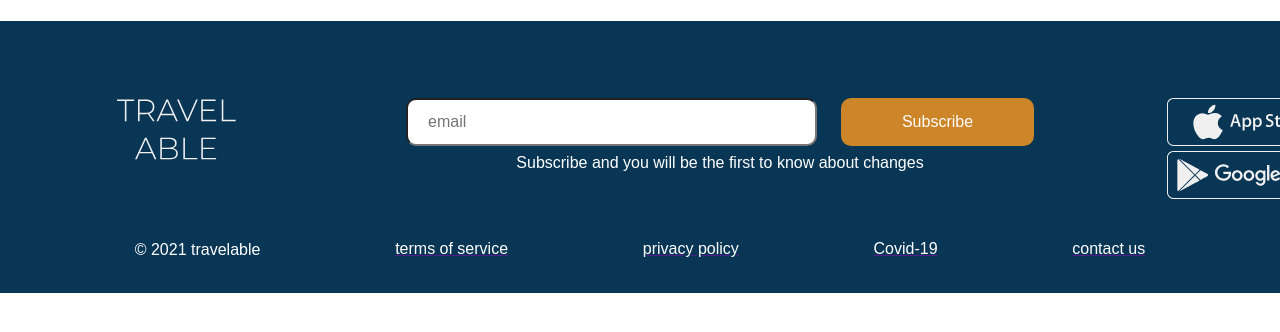
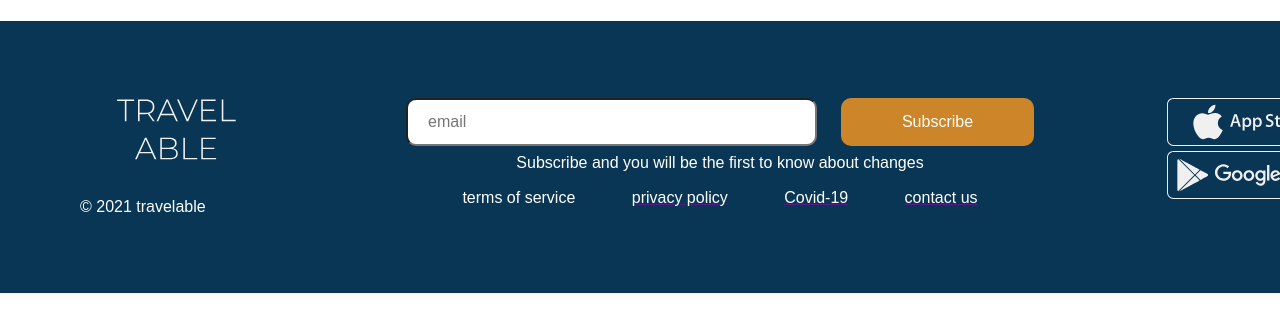
Before and after one commit to tatianakomar/travelable, a React (Create React App) app: page / in a window 1280 px wide. Shown: the top 332 px of the page. Built offline with nearby package versions, Linux system fonts and the light colour scheme.

Commit message:
updating layout

```diff
--- a/src/components/Footer/Footer.js
+++ b/src/components/Footer/Footer.js
@@ -6,7 +6,11 @@ function Footer() {
 
       <div className="footer__row">
 
-        <img className="footer_logo" src="images/footer_logo.svg" alt="Travel Able text logo"></img>
+        <div className="footer__column">
+          <img className="footer_logo" src="images/footer_logo.svg" alt="Travel Able text logo"></img>
+          <p className="footer__copyright">&copy; 2021 travelable</p>
+          <a href="" target="_blank"></a>
+        </div>
 
         <div className="footer__input">
           <div className="footer__input_email">
@@ -15,6 +19,20 @@ function Footer() {
               className="button" target="_blank">Subscribe</a>
           </div>
           <p className="footer__input_text">Subscribe and you will be the first to know about changes</p>
+
+          <ul className="footer__menu">
+
+            <li className="footer__terms">terms of service</li>
+            <a href="" target="_blank">
+              <li className="footer__privacy">privacy policy</li>
+            </a>
+            <a href="" target="_blank">
+              <li className="footer__covid">Covid-19</li>
+            </a>
+            <a href="" target="_blank">
+              <li className="footer__contact">contact us</li>
+            </a>
+          </ul>
         </div>
 
 
@@ -32,21 +50,7 @@ function Footer() {
       </div>
 
 
-      <ul className="footer__menu">
-        <li className="footer__copyright">&copy; 2021 travelable</li>
-        <a href="" target="_blank">
-          <li className="footer__terms">terms of service</li>
-        </a>
-        <a href="" target="_blank">
-          <li className="footer__privacy">privacy policy</li>
-        </a>
-        <a href="" target="_blank">
-          <li className="footer__covid">Covid-19</li>
-        </a>
-        <a href="" target="_blank">
-          <li className="footer__contact">contact us</li>
-        </a>
-      </ul>
+
 
     </footer>
   )
--- /dev/null
+++ b/src/components/Footer/__column/footer__column.css
@@ -0,0 +1,4 @@
+.footer__column {
+  display: inline-flex;
+  flex-direction: column;
+}
--- a/src/components/Footer/__copyright/footer__copyright.css
+++ b/src/components/Footer/__copyright/footer__copyright.css
@@ -4,5 +4,4 @@
     line-height: 19.5px;
     font-size: 16px;
     margin: 0;
-    margin-bottom: 24px;
   }
--- a/src/components/Footer/_logo/footer_logo.css
+++ b/src/components/Footer/_logo/footer_logo.css
@@ -1,4 +1,5 @@
 .footer_logo {
     max-width: 193px;
     padding-right: 133px;
+    padding-bottom: 37px;
   }
--- a/src/index.css
+++ b/src/index.css
@@ -7,6 +7,7 @@
 @import url(./components/Footer/button/button.css);
 @import url(./components/Footer/_logo/footer_logo.css);
 @import url(./components/Footer/__row/footer__row.css);
+@import url(./components/Footer/__column/footer__column.css);
 @import url(./components/Footer/_logo/footer_logo.css);
 @import url(./components/Footer/__input/footer__input.css);
 @import url(./components/Footer/__input_email/footer__input_email.css);
```
